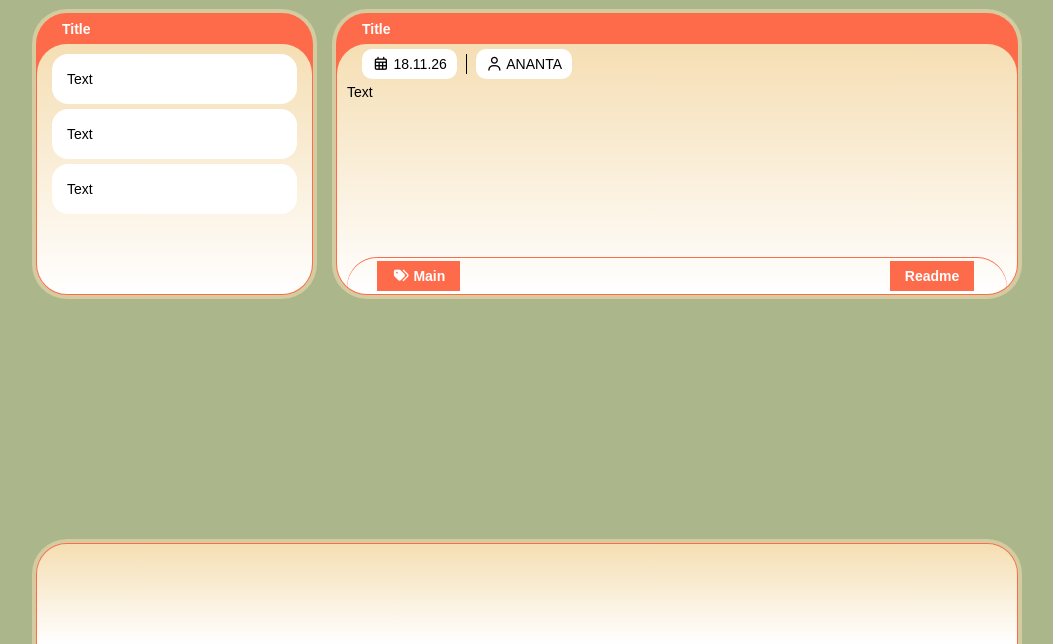
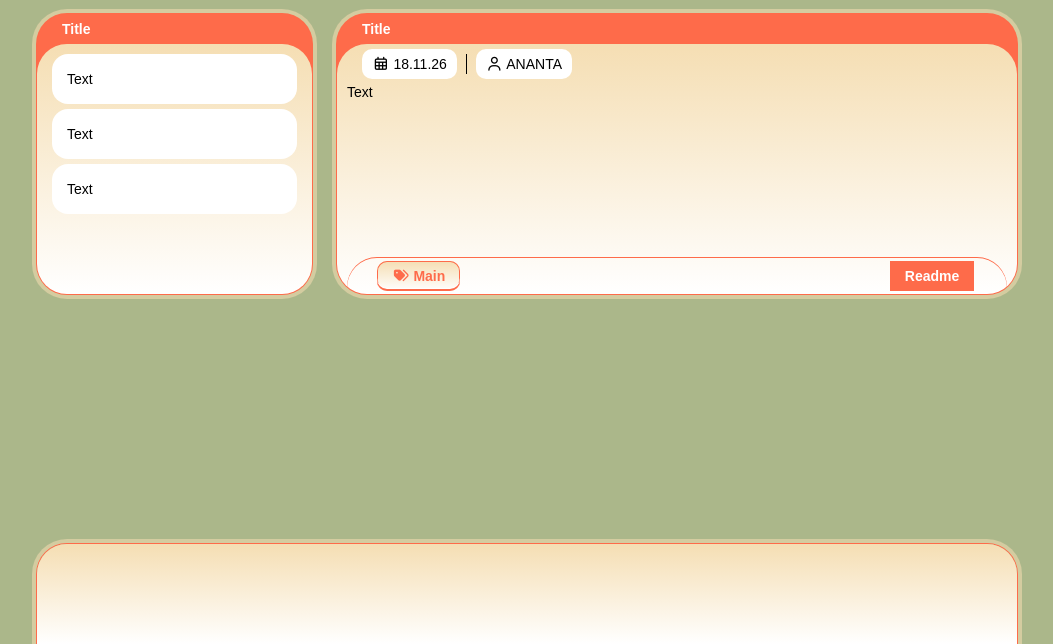
Before and after one commit to Jordancomm/Ananta-game, a plain HTML site: page index.html in a window 1280 px wide. Shown: the part 181-825 px from the top of the page, without its empty margins (113-1166 px from the left). Drawn offline with Linux system fonts and the light colour scheme.

Commit message:
Update index.html

```diff
--- a/index.html
+++ b/index.html
@@ -202,6 +202,12 @@
       padding: 0 15px;
       margin-top: 3px;
       margin-left: 30px;
+
+      background: linear-gradient(wheat,white);
+      border-radius: 10px;
+      box-shadow: inset 0 -2px 0 0 #fe6b4a, inset 0 -3px 0 0 white;
+      color: #fe6b4a;
+      box-shadow: inset 0 -2px 0 0 #fe6b4a, inset 0 -3px 0 0 white, inset 0 0 0 1px #fe6b4a;
     }
     footer {
       width: calc(100% - 300px);
```
